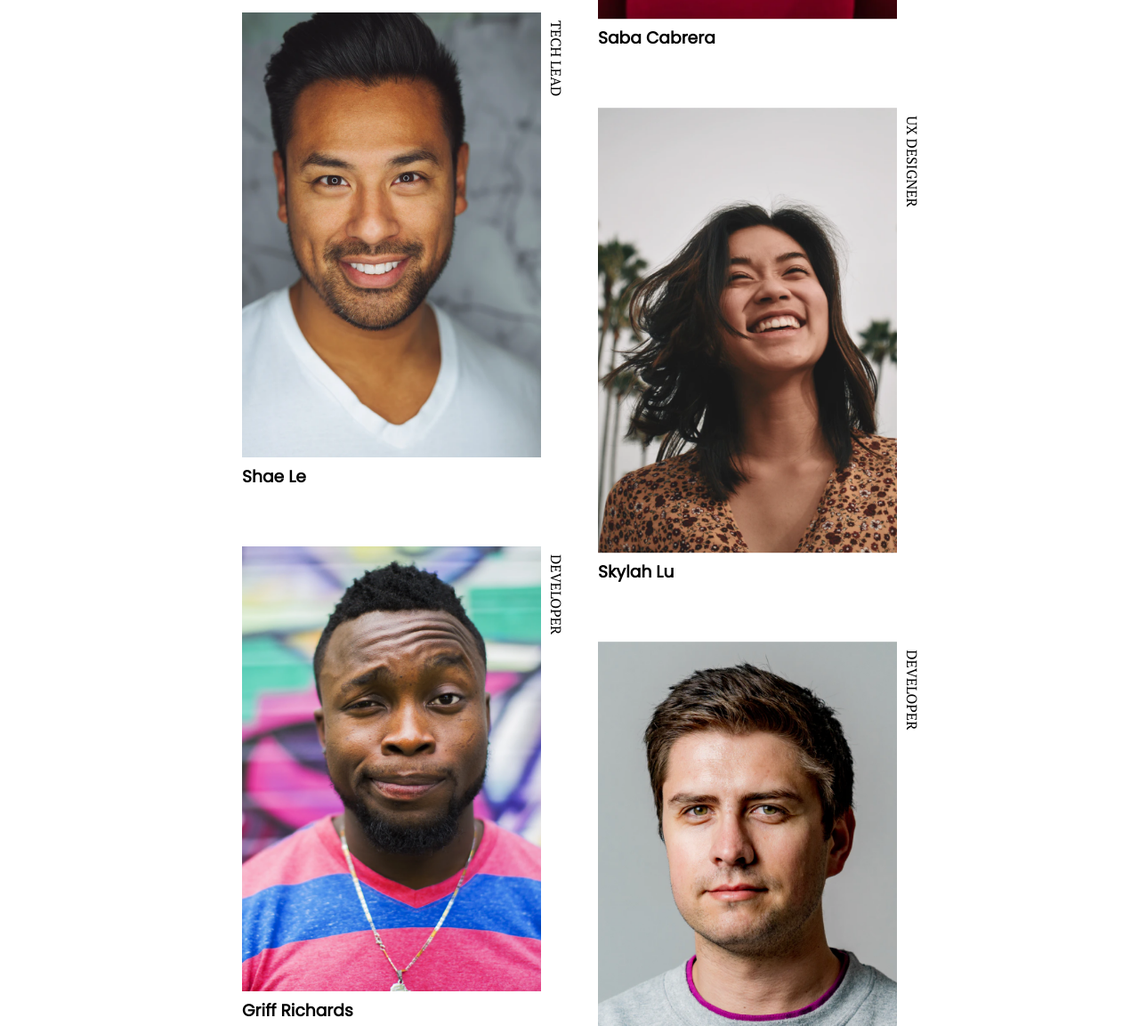
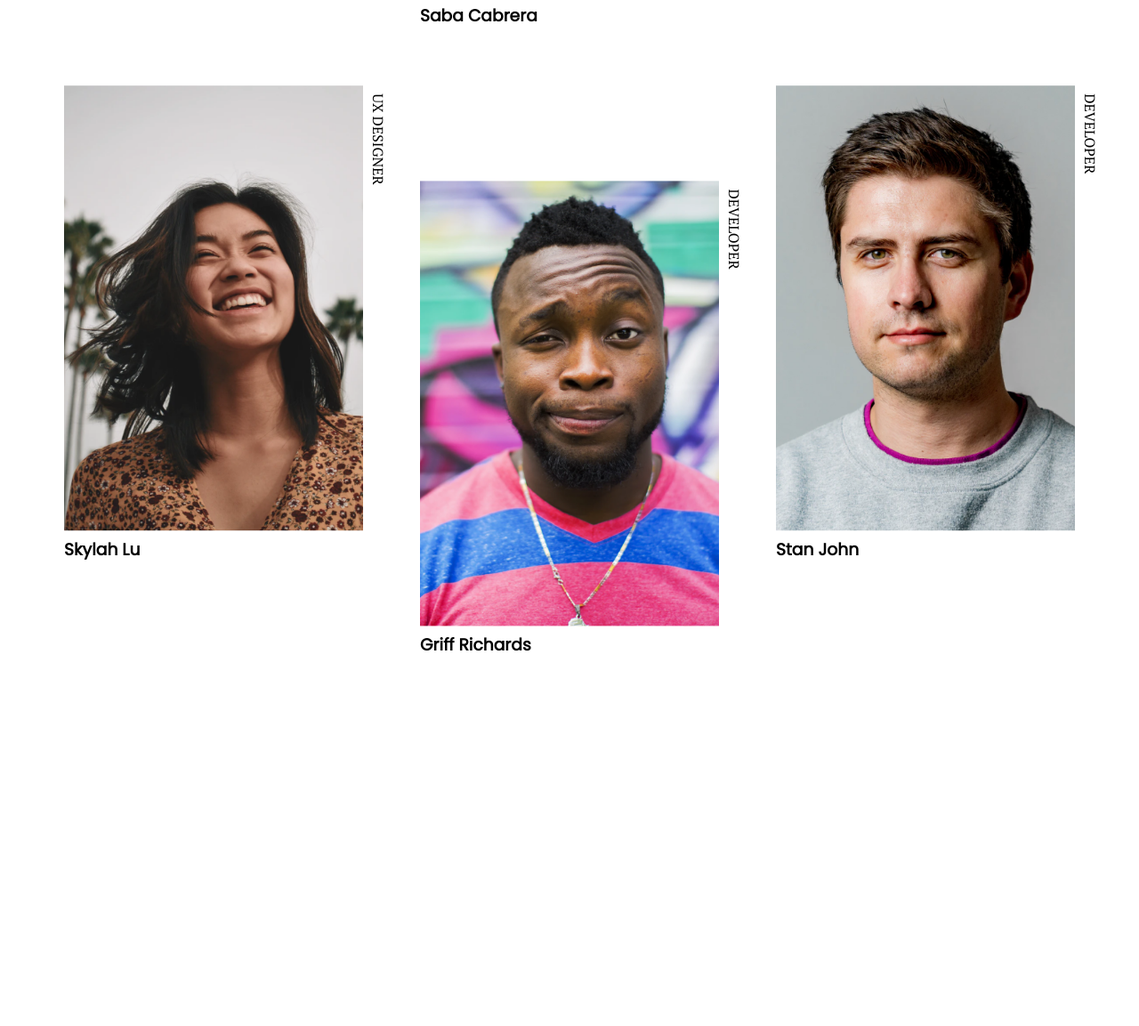
Before and after one commit to SankThomas/devChallenges-my-team-page, a plain HTML site: page index.html in a window 1280 px wide. Shown: the part 801-1954 px from the top of the page at 89% size. After the commit the page ends 1540 px from the top, so only its background shows below. Drawn offline with Linux system fonts and the light colour scheme.

Commit message:
add three grids on large screens

```diff
--- a/index.css
+++ b/index.css
@@ -62,12 +62,20 @@ p.serif {
 
 @media (min-width: 768px) {
   body {
-    max-width: 800px;
+    max-width: 1200px;
     margin: auto;
   }
 
   .section-1 {
     grid-template-columns: repeat(2, 1fr);
+  }
+
+  .section-2 {
+    grid-template-columns: repeat(3, 1fr);
+  }
+
+  .section-2 article:nth-child(5) {
+    transform: translateY(40%);
   }
 
   .section-2 img {
```
